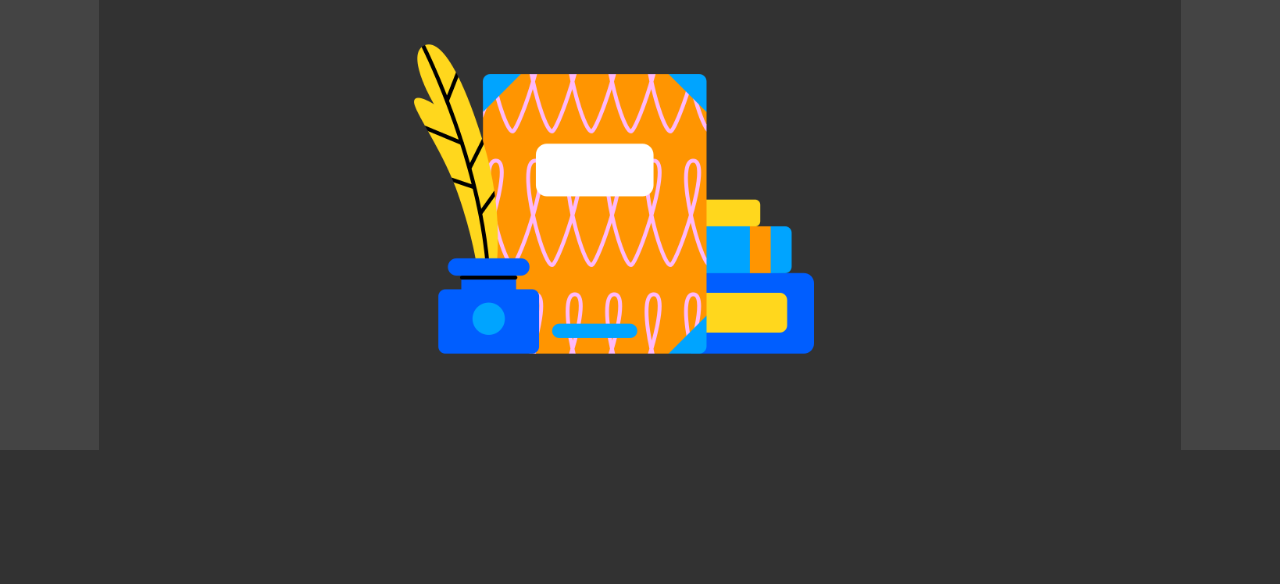
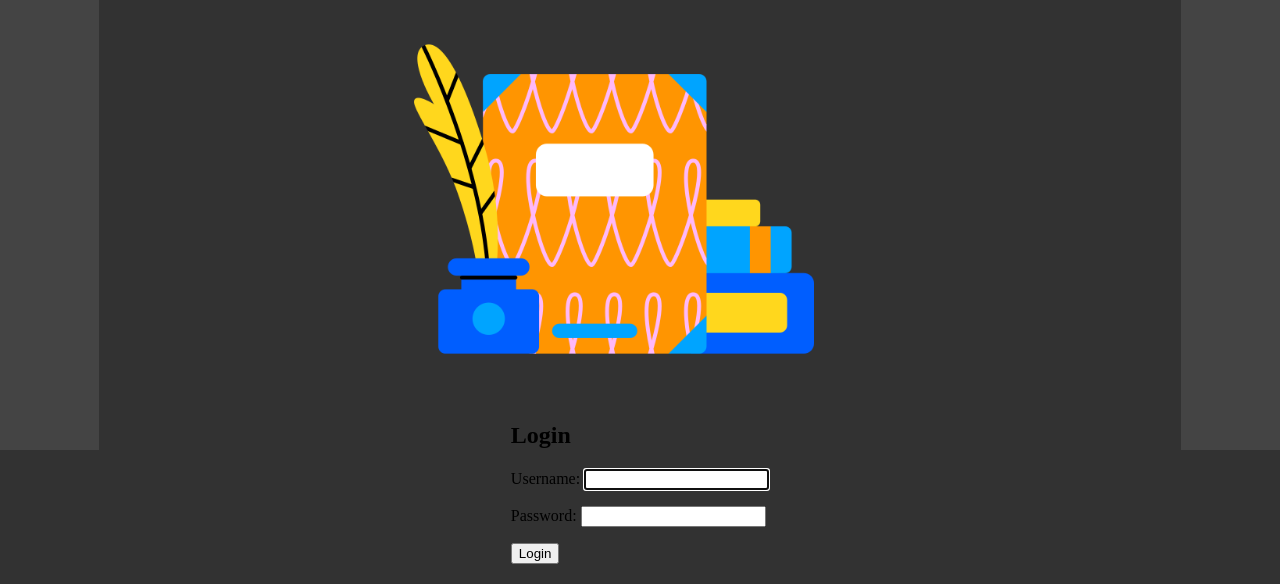
Before and after one commit to PedroCr05/Chaeksarang-Gonggan, a Django app: page / in a window 1280 px wide. Shown: the part 350-934 px from the top of the page. Before the commit the page ends 800 px from the top, so only its background shows below. Run offline with Django 5.2, Linux system fonts and the light colour scheme.

Commit message:
Okay creating auth step one has been done. When a user logs in they are redirected to the stories tab.

```diff
--- a/chaeksarang/settings.py
+++ b/chaeksarang/settings.py
@@ -96,7 +96,7 @@ USE_TZ = True
 # https://docs.djangoproject.com/en/5.1/howto/static-files/
 
 STATIC_URL = 'static/'
-
+LOGIN_REDIRECT_URL = 'story-index'
 
 # Default primary key field type
 # https://docs.djangoproject.com/en/5.1/ref/settings/#default-auto-field
--- a/chaeksarang/urls.py
+++ b/chaeksarang/urls.py
@@ -3,5 +3,6 @@ from django.urls import path, include
 
 urlpatterns = [
     path('admin/', admin.site.urls),
-    path('', include('main_app.urls'))
+    path('', include('main_app.urls')),
+    path('accounts/', include('django.contrib.auth.urls')),
 ]
--- a/main_app/models.py
+++ b/main_app/models.py
@@ -1,5 +1,6 @@
 from django.db import models
 from django.urls import reverse
+from django.contrib.auth.models import User
 
 TAGS = (
     ('A', 'Adventure'),
@@ -26,6 +27,7 @@ TAGS = (
 
 
 class Story(models.Model):
+    user = models.ForeignKey(User, on_delete=models.CASCADE)
     name = models.CharField(max_length=100)
     description = models.TextField(max_length=150)
     story = models.TextField()
--- a/main_app/templates/home.html
+++ b/main_app/templates/home.html
@@ -14,4 +14,13 @@
   </div>
 </section>
 
+<section>
+  <form action="{% url 'home' %}" method="post" class="login">
+    <h1>Login</h1>
+    {% csrf_token %} {{ form.as_p }}
+    <input type="hidden" name="next" value="{{ next }}" />
+    <button type="submit" class="btn submit">Login</button>
+  </form>
+</section>
+
 {% endblock %}
--- a/main_app/urls.py
+++ b/main_app/urls.py
@@ -2,7 +2,7 @@ from django.urls import path
 from . import views
 
 urlpatterns = [
-    path('', views.home, name='home'),
+    path('', views.Home.as_view(), name='home'),
     path('about/', views.about, name='about'),
     path('stories/', views.story_index, name='story-index'),
     path('stories/<int:story_id>', views.story_details, name='story-detail'),
--- a/main_app/views.py
+++ b/main_app/views.py
@@ -1,6 +1,7 @@
+from .models import Story
+from django.contrib.auth.views import LoginView
 from django.shortcuts import render
 from django.views.generic.edit import CreateView, UpdateView, DeleteView
-from .models import Story
 
 def home(request):
     return render(request, 'home.html')
@@ -28,3 +29,6 @@ class StoryUpdate(UpdateView):
 class StoryDelete(DeleteView):
     model = Story
     success_url = '/stories/'
+
+class Home(LoginView):
+    template_name = 'home.html'
```
Also changed, not shown: main_app/migrations/0003_story_user_alter_tag_name.py (added).
